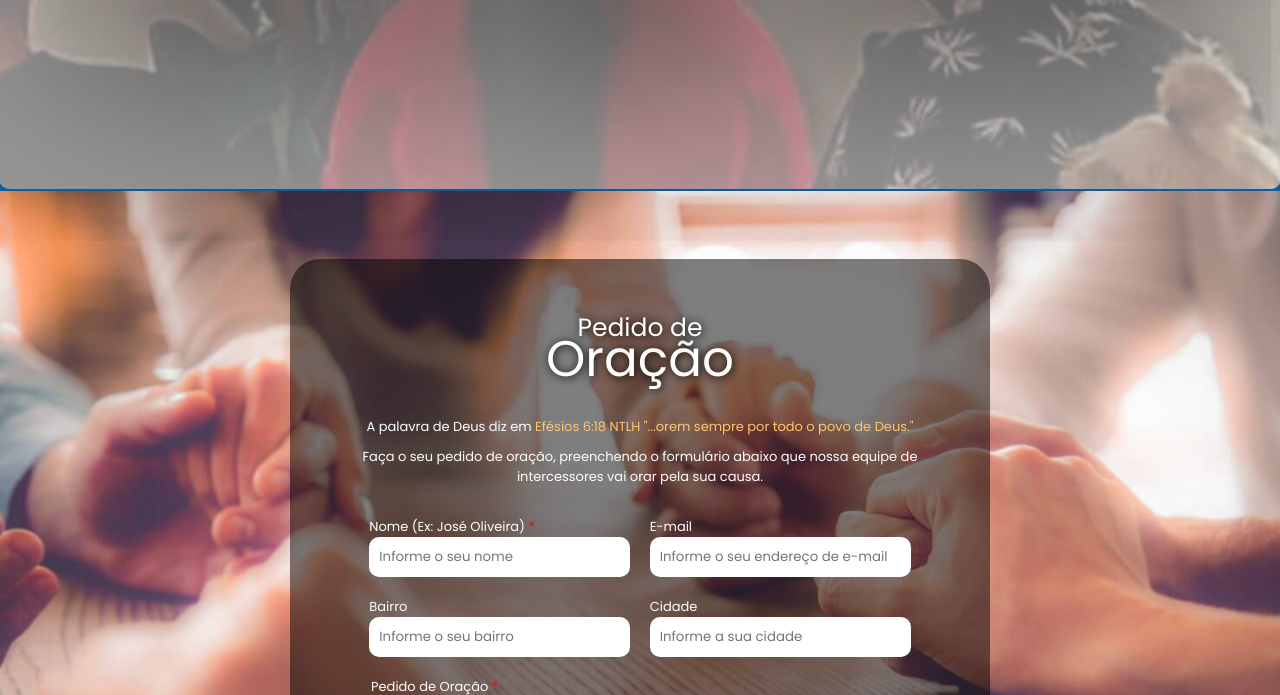
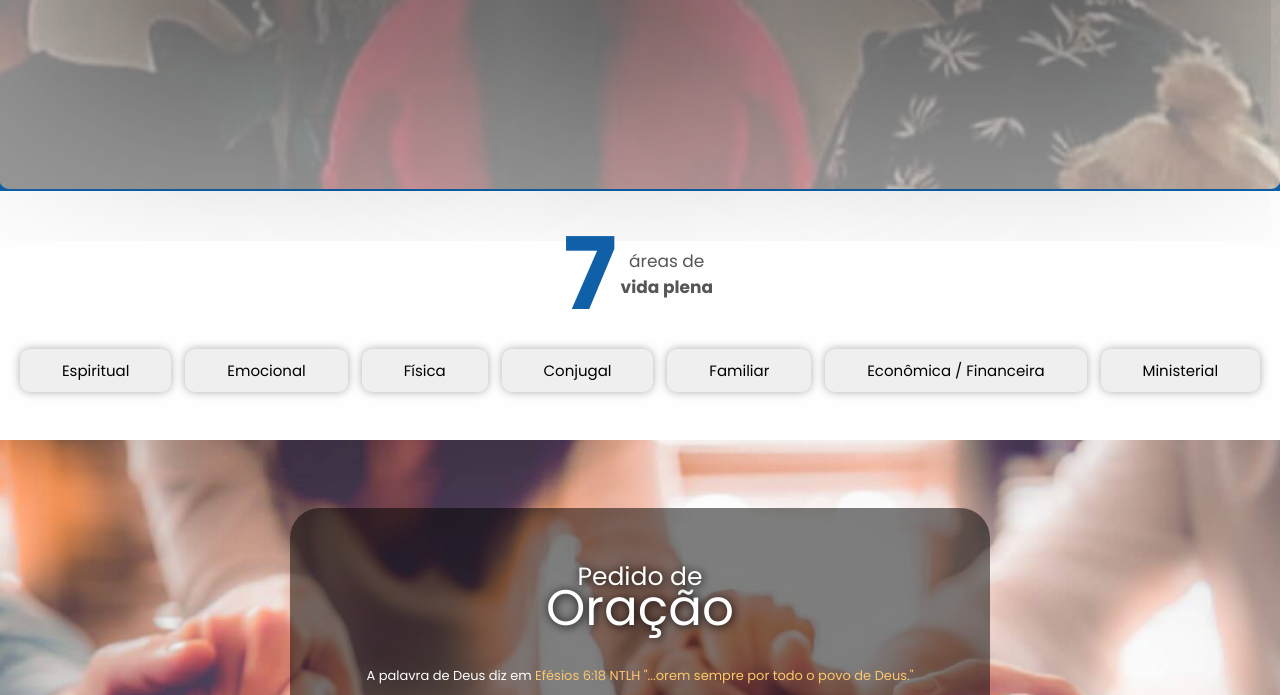
Before and after one commit to wesleyaguiarlopes/site-icp-casa-do-pai-sorocaba, a PHP site: page / in a window 1280 px wide. Shown: the part 1792-2487 px from the top of the page. Run offline with PHP 8.4, Linux system fonts and the light colour scheme; some libraries are stand-ins or nearby versions.

Commit message:
Creates section 7 areas of full life

```diff
--- a/assets/css/style.css
+++ b/assets/css/style.css
@@ -392,6 +392,96 @@ body {
     width: 400px;
     border-radius: 10px;
     box-shadow: 0px 0px 300px 20px #000;
+}
+
+/* 7 áreas de vida plena */
+
+#areas-de-vida-plena {
+    text-align: center;
+    padding: 8px 20px 48px;
+    background-color: var(--color-level3);
+
+    .title {
+        display: flex;
+        align-items: center;
+        justify-content: center;
+
+        h2 {
+            font-size: 100px;
+            color: var(--color-level1);
+        }
+
+        h3 {
+            width: 100px;
+            font-size: 17px;
+            font-weight: normal;
+
+            span {
+                font-weight: bold;
+            }
+        }
+    }
+
+    .areas {
+        display: flex;
+        justify-content: center;
+        flex-wrap: wrap;
+        gap: 14px;
+    }
+
+    button {
+        border-radius: 10px;
+        padding: 10px;
+        border: none;
+        box-shadow: 0px 0px 10px #afafaf;
+        font-size: 15px;
+        flex-grow: 1;
+    }
+
+    button:hover {
+        background-color: var(--color-level1);
+        color: var(--color-level3);
+    }
+
+    dialog {
+        border: none;
+        margin: auto;
+        padding: 40px;
+        max-width: 520px;
+        text-align: left;
+        border-radius: 30px;
+        box-shadow: 0 0 10px 5px #3b3b3b;
+
+        h2 {
+            margin-bottom: 10px;
+        }
+
+        span {
+            color: var(--color-level1);
+        }
+
+        p {
+            margin-top: 10px;
+        }
+
+        button {
+            border-radius: 50%;
+            padding: 10px 14px;
+            font-size: 24px;
+            position: absolute;
+            top: 10px;
+            right: 10px;
+            display: flex;
+            align-items: center;
+            justify-content: center;
+            border: 2px solid var(--color-level1);
+        }
+    }
+
+    dialog::backdrop {
+        background-color: #000000a9;
+        border: none;
+    }
 }
 
 /* section team icp */
--- a/index.html
+++ b/index.html
@@ -123,6 +123,63 @@
                     <div class="cults-content">
                         <img src="assets/images/banner_campaigns-and-cults/2024/banner_strong-friday-lamp-and-olive-oil-campaign.jpeg" alt="banner Sexta-feira Forte, Campanha: Lamparina e o Azeite">
                     </div>
+                </div>
+            </section><section id="areas-de-vida-plena">
+                <div class="title">
+                    <h2>7</h2>
+                    <h3>áreas de <span>vida plena</span></h3>
+                </div>
+                <p class="info"></p>
+                <div class="areas">
+                    <button id="btn1">Espiritual</button>
+                    <dialog id="dg1">
+                        <button class="btnClose1"><i class="fa-solid fa-xmark"></i></button>
+                        <h2>Espiritual</h2>
+                        <span>Ser cheio do Espírito Santo</span>
+                        <p>O homem deve desfrutar desta vida espiritual em Cristo Jesus através do Espírito Santo, tendo uma intimidade real e profunda com Deus, sendo sobrenatural e cheio do Espírito Santo.</p>
+                    </dialog>
+                    <button id="btn2">Emocional</button>
+                    <dialog id="dg2">
+                        <button class="btnClose2"><i class="fa-solid fa-xmark"></i></button>
+                        <h2>Emocional</h2>
+                        <span>Alegria da Salvação</span>
+                        <p>Deus nos chamou para termos uma vida emocional curada e equilibrada, nossos sentimentos influenciados pelo Espírito Santo, com alegria, felicidade e autoestima em Cristo Jesus.</p>
+                    </dialog>
+                    <button id="btn3">Física</button>
+                    <dialog id="dg3">
+                        <button class="btnClose3"><i class="fa-solid fa-xmark"></i></button>
+                        <h2>Física</h2>
+                        <span>Saúde abundância de dias ou longevidade</span>
+                        <p>Deus nos chamou para termos saúde, vigor físico, longevidade, a Bíblia diz em <b>Isaías 53:4-5</b> <em>“…Ele tomou sobre si as nossas enfermidades e as nossas dores levou sobre si…, o castigo que nos traz a paz estava sobre Ele, e pelas Suas pisaduras, fomos sarados.</em></p>
+                    </dialog>
+                    <button id="btn4">Conjugal</button>
+                    <dialog id="dg4">
+                        <button class="btnClose4"><i class="fa-solid fa-xmark"></i></button>
+                        <h2>Conjugal</h2>
+                        <span>Lar / Casamento abençoado</span>
+                        <p>Deus nos chamou para edificar e estabelecer lares abençoados, que venham ser verdadeiros exemplos para a sociedade, solidificados na palavra de Deus, casamentos sólidos e igrejas fortes.</p>
+                    </dialog>
+                    <button id="btn5">Familiar</button>
+                    <dialog id="dg5">
+                        <button class="btnClose5"><i class="fa-solid fa-xmark"></i></button>
+                        <h2>Familiar</h2>
+                        <span>Benção Familiar</span>
+                        <p>Há uma promessa de Deus segundo a revelação de sua palavra no livro de <b>Atos 16:31</b> <em>“…Crê no Senhor Jesus Cristo e serás salvo tu e a tua casa”</em>. O Senhor nos dá o direito de reivindicarmos a salvação da nossa família. Pais, conjugues, filhos e familiares salvos servindo a Deus.</p>
+                    </dialog>
+                    <button id="btn6">Econômica / Financeira</button>
+                    <dialog id="dg6">
+                        <button class="btnClose6"><i class="fa-solid fa-xmark"></i></button>
+                        <h2>Econômica e Financeira</h2>
+                        <span>Benção da prosperidade econômica e a benção da estabilidade financeira</span>
+                        <p>Deus nos chamou para sermos prósperos economicamente aqui na terra. Sermos fiéis acerca dos dízimos e das ofertas e cremos que o segredo desta benção está na obediência na Palavra. Prosperidade Econômica (Abundância) e Benção da Estabilidade Financeira (Compromissos em dia e pagos).</p>
+                    </dialog>
+                    <button id="btn7">Ministerial</button>
+                    <dialog id="dg7">
+                        <button class="btnClose7"><i class="fa-solid fa-xmark"></i></button>
+                        <h2>Ministerial</h2>
+                        <span>Capacitação de Deus para compartilhar o que temos recebido de Deus através do Espírito Santo para ministrarmos boas novas e a alegria do Reino do Senhor Jesus.</span>
+                        <p>Deus nos escolheu para um propósito, uma chamada, a qual realizaremos como embaixadores de Cristo na terra, e em nome de Jesus, desfrutaremos 100% desta chamada ministerial.</p>
+                    </dialog>
                 </div>
             </section>
             <section id="pedido-de-oracao">
```
Also changed, not shown: assets/js/script.js (+99 -0 lines).
